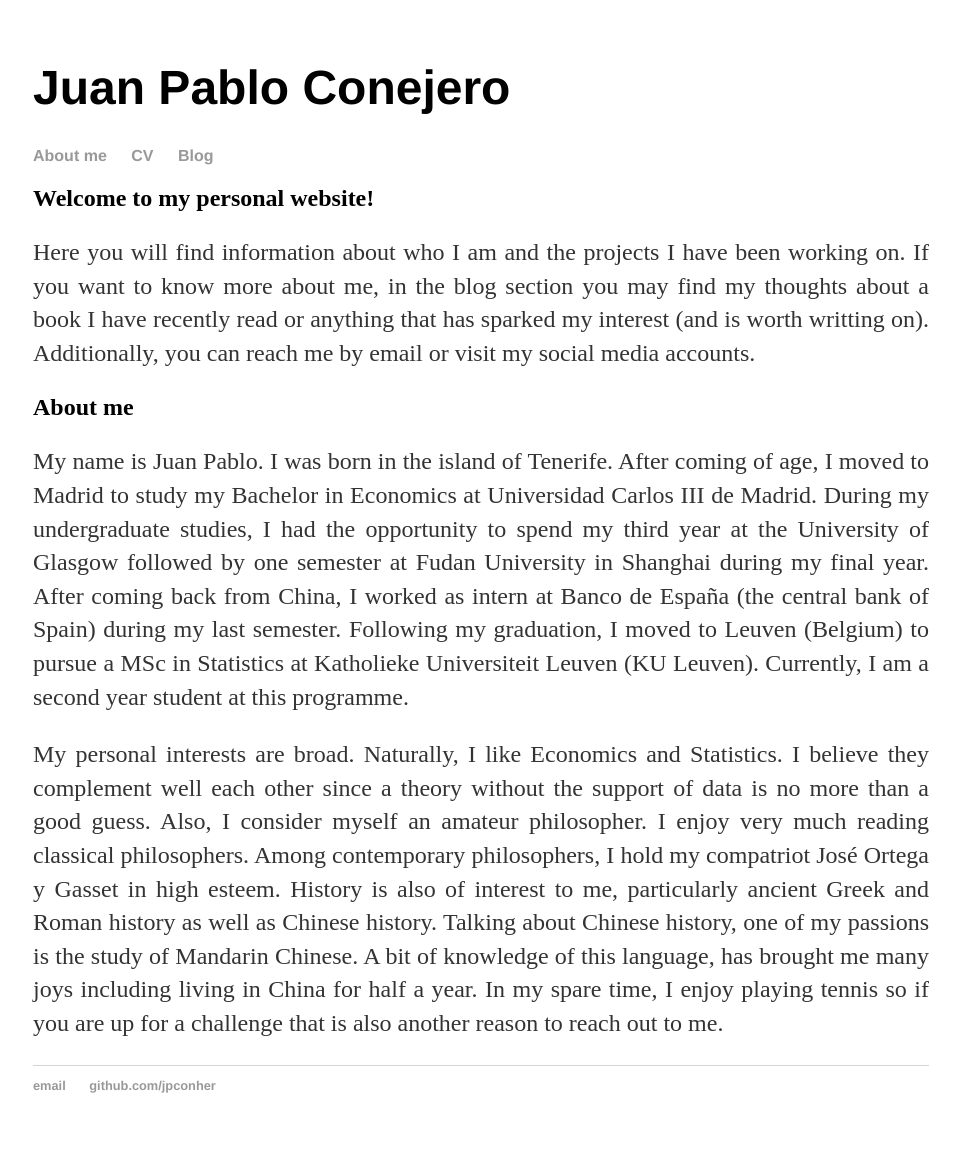
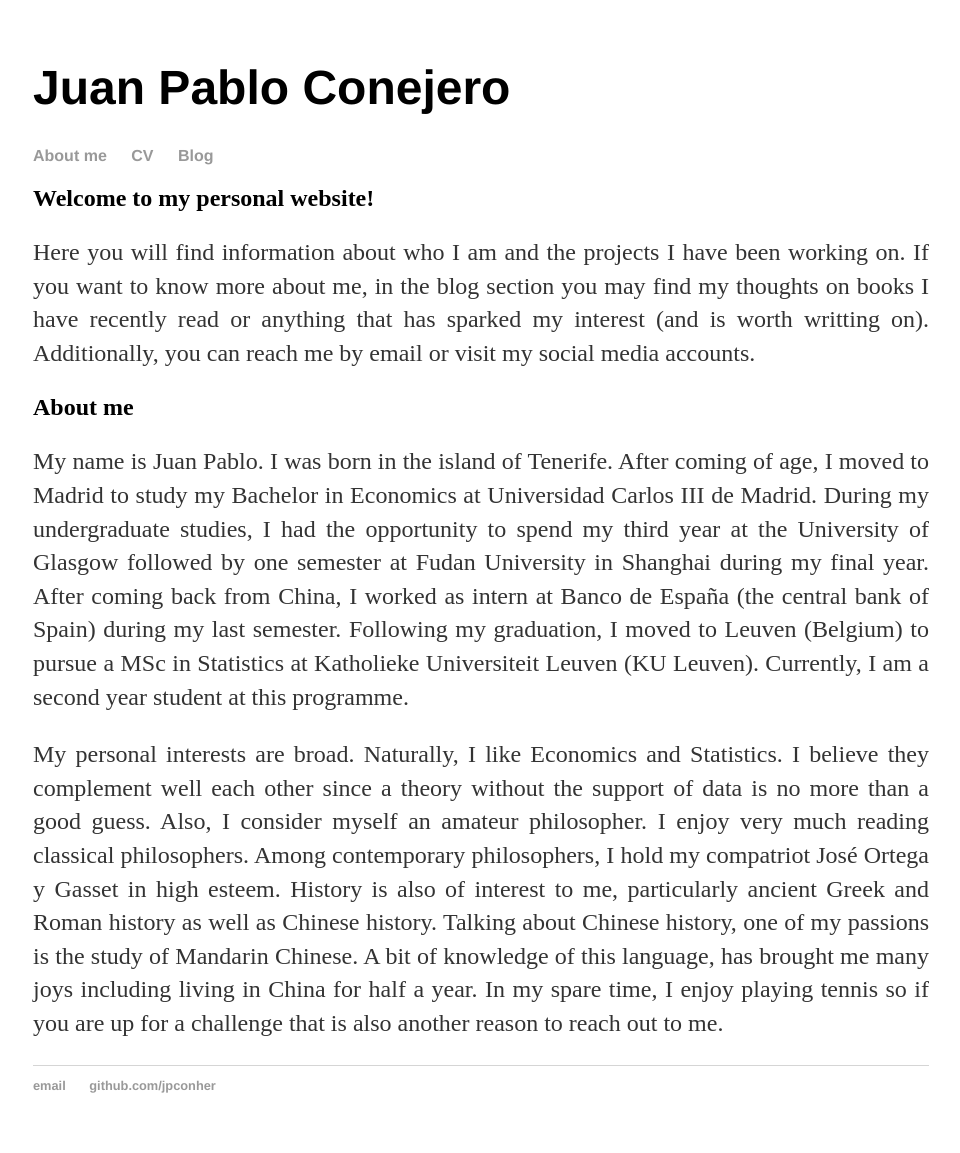
Before and after one commit to jpconher/jpconher.github.io, a Jekyll site: the page built from index.html, in a window 1280 px wide. Shown: the whole page, without its empty margins (159-1119 px from the left). Built offline with Jekyll 4.4.1, drawn with Linux system fonts in a browser that asks for light colours.

Commit message:
Update index.html

```diff
--- a/index.html
+++ b/index.html
@@ -6,7 +6,7 @@
 	<div style="text-align: justify">
 		<h2>Welcome to my personal website!</h2>
 
-		<p>Here you will find information about who I am and the projects I have been working on. If you want to know more about me, in the blog section you may find my thoughts about a book I have recently read or anything that has sparked my interest (and is worth writting on). Additionally, you can reach me by email or visit my social media accounts.</p>
+		<p>Here you will find information about who I am and the projects I have been working on. If you want to know more about me, in the blog section you may find my thoughts on books I have recently read or anything that has sparked my interest (and is worth writting on). Additionally, you can reach me by email or visit my social media accounts.</p>
 
 		<h2>About me</h2>
 
```
